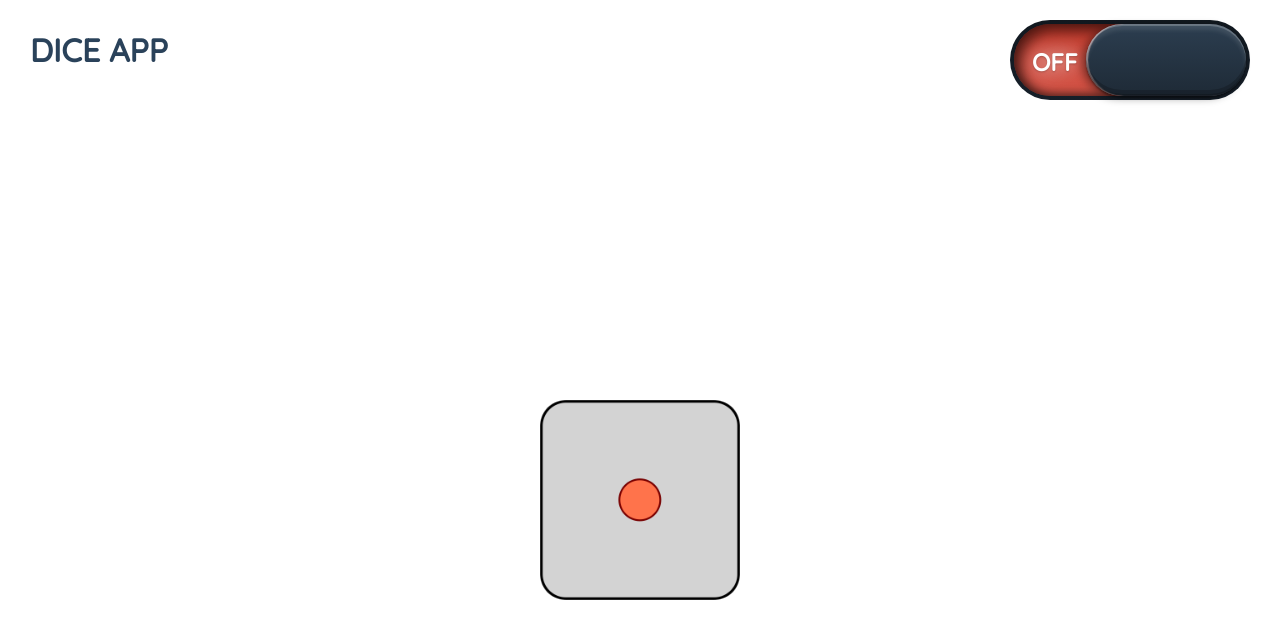
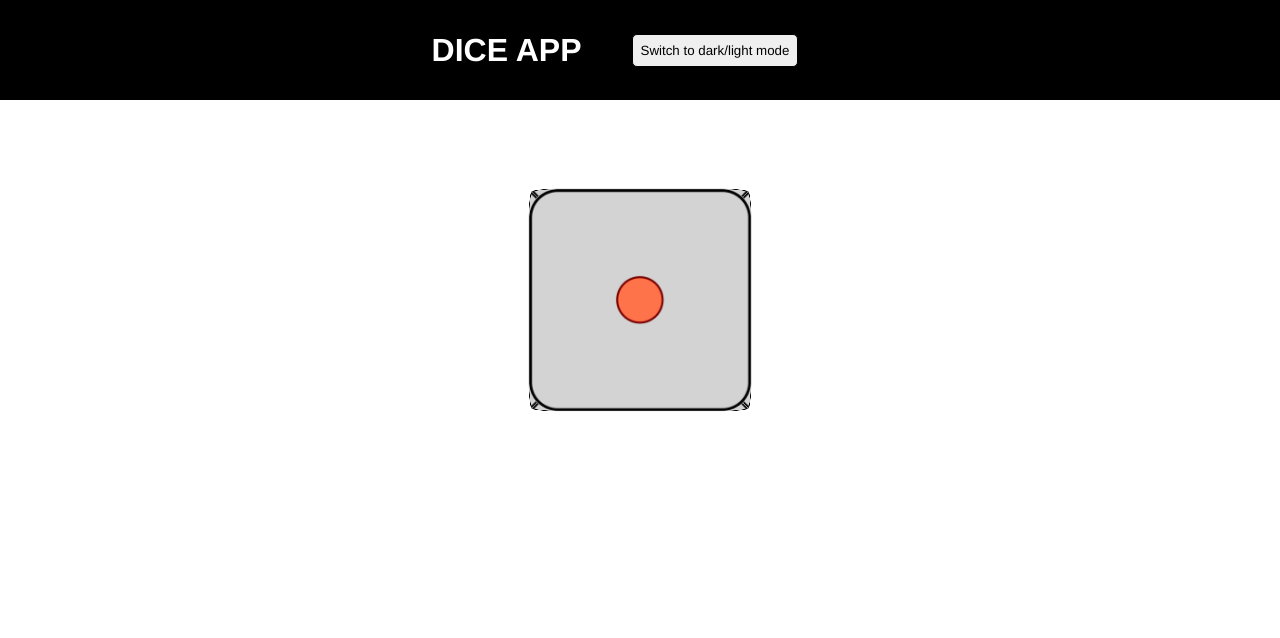
Before and after one commit to anasvakyathodi/Dice, a plain HTML site: page index.html in a window 1280 px wide. Drawn offline with Linux system fonts and the light colour scheme.

Commit message:
Revert "updated ui of dice app"

```diff
--- a/index.html
+++ b/index.html
@@ -4,9 +4,7 @@
 <head>
     <meta charset="UTF-8" />
     <script data-ad-client="ca-pub-1850733742011558" async src="https://pagead2.googlesyndication.com/pagead/js/adsbygoogle.js"></script>
-    <link href="https://fonts.googleapis.com/css2?family=Quicksand:wght@500&display=swap" rel="stylesheet">
     <link rel="stylesheet" href="styles.css" />
-    <link rel="stylesheet" href="switch.css" />
     <meta name="viewport" content="width=device-width, initial-scale=1.0" />
     <link rel="shortcut icon" href="./img/favicon.ico" type="image/x-icon">
     <link rel="icon" href="./img/favicon.ico" type="image/x-icon">
@@ -17,18 +15,13 @@
 <body>
     <header>
         <h1>Dice App</h1>
-        <label class="button">
-            <input type="checkbox">
-            <span></span>
-            <span></span>
-            <span></span>
-        </label>
+        <button>Switch to dark/light mode</button>
     </header>
     <section class="main">
         <div id="img-container">
             <audio id="sound_play" controls="none" preload="auto" style="display:none">
-                <source src="dice_roll_sound.mp3" type="audio/mp3">
-            </audio>
+        <source src="dice_roll_sound.mp3" type="audio/mp3">
+      </audio>
 
             <div class="front">
                 <img src="./img/1.png" alt="" onclick="play();" id="sound" />
--- a/js/color_scheme.js
+++ b/js/color_scheme.js
@@ -1,5 +1,6 @@
 $(document).ready(function() {
-    $("input").click(function() {
+    $("button").click(function() {
+
         $("body").toggleClass("dark-mode")
     })
 })
--- a/styles.css
+++ b/styles.css
@@ -1,7 +1,6 @@
 * {
     margin: 0;
     padding: 0;
-    user-select: none;
 }
 
 body {
@@ -11,29 +10,30 @@ body {
 
 header {
     display: flex;
-    justify-content: space-between;
+    justify-content: center;
     align-items: center;
     height: 10vh;
     margin: 0;
-    background: white;
+    background-color: black;
     color: white;
     padding: 10px;
+    font-size: 1rem;
+    font-family: "Franklin Gothic Medium", "Arial Narrow", Arial, sans-serif;
+    text-transform: uppercase;
+    text-align: center;
 }
 
 h1 {
-    color: #2a425a;
-    font-size: 2rem;
     display: flex;
-    font-family: "Quicksand", sans-serif;
-    text-transform: uppercase;
-    margin-left: 20px;
 }
 
 .main {
     width: 200px;
     height: 200px;
     position: relative;
-    margin: 200px auto;
+    margin: 0 auto 40px;
+    perspective: 1000px;
+    perspective-origin: 50% 100%;
 }
 
 #img-container {
@@ -88,14 +88,20 @@ img {
     transform: rotateX(-90deg)translateZ(100px);
 }
 
-.dark-mode {
-    background-color: #2a425a;
+button {
+    margin: 50px;
+    border-radius: 5px;
+    padding: 8px;
+    font-family: "Franklin Gothic Medium", "Arial Narrow", Arial, sans-serif;
+    border: 1px solid black;
 }
 
-.dark-mode header {
-    background-color: #2a425a;
+button:hover {
+    background-color: lightgray;
+    cursor: pointer;
 }
 
-.dark-mode h1 {
-    color: white !important;
+.dark-mode {
+    background-color: rgb(12, 1, 170);
+    color: white;
 }
--- a/switch.css
+++ /dev/null
@@ -1,85 +0,0 @@
-.button {
-    display: block;
-    position: absolute;
-    top: 60px;
-    right: -90px;
-    width: 240px;
-    height: 80px;
-    transform: translate(-50%, -50%);
-    background: linear-gradient(to bottom, #11181f 0%, #161f29 100%);
-    border-radius: 40px;
-    box-shadow: 0 0 0 1px rgba(255, 255, 255, 0.1);
-    cursor: pointer;
-    -webkit-tap-highlight-color: rgba(0, 0, 0, 0);
-}
-.button span {
-    position: absolute;
-    display: block;
-}
-.button span:first-of-type {
-    z-index: 100;
-    top: 4px;
-    right: 4px;
-    width: 160px;
-    height: 72px;
-    background: linear-gradient(to bottom, #2C3E50 0%, #1e2a36 100%);
-    box-shadow: 0 6px 4px rgba(255, 255, 255, 0.1) inset, 0 2px 0px rgba(255, 255, 255, 0.2) inset, 0 -6px 0px rgba(0, 0, 0, 0.2) inset, 0 -2px 0px rgba(0, 0, 0, 0.2) inset, 0 2px 2px rgba(0, 0, 0, 0.4), -4px 2px 8px rgba(0, 0, 0, 0.4), 2px 0 1px rgba(242, 201, 197, 0.5) inset;
-    border-radius: 36px;
-    transition: right 400ms ease, box-shadow 400ms ease;
-}
-.button span:nth-of-type(2),
-.button span:last-of-type {
-    z-index: 10;
-    width: 116px;
-    height: 72px;
-    transition: opacity 800ms ease 100ms;
-}
-.button span:nth-of-type(2):after,
-.button span:last-of-type:after {
-    position: absolute;
-    top: 26px;
-    line-height: 1;
-    font-family: "Quicksand", sans-serif;
-    font-weight: 800;
-    color: white;
-    font-size: 24px;
-    text-shadow: 0 1px 2px rgba(0, 0, 0, 0.2), 0 0 20px white;
-}
-.button span:nth-of-type(2) {
-    top: 4px;
-    left: 4px;
-    background: linear-gradient(to bottom, #C0392B 0%, #d65548 100%);
-    border-top-left-radius: 36px;
-    border-bottom-left-radius: 36px;
-    box-shadow: 4px 4px 12px 4px rgba(0, 0, 0, 0.5) inset, 0 -2px 8px rgba(0, 0, 0, 0.4) inset;
-}
-.button span:nth-of-type(2):after {
-    content: "OFF";
-    left: 18px;
-}
-.button span:last-of-type {
-    top: 4px;
-    right: 4px;
-    background: linear-gradient(to bottom, #3498DB 0%, #8bc4ea 100%);
-    border-top-right-radius: 36px;
-    border-bottom-right-radius: 36px;
-    box-shadow: -4px 4px 12px 4px rgba(0, 0, 0, 0.5) inset, 0 -2px 8px rgba(0, 0, 0, 0.4) inset;
-    opacity: 0.2;
-}
-.button span:last-of-type:after {
-    content: "ON";
-    right: 22px;
-}
-.button input[type="checkbox"] {
-    display: none;
-}
-.button input[type="checkbox"]:checked + span {
-    right: 76px;
-    box-shadow: 0 6px 4px rgba(255, 255, 255, 0.1) inset, 0 2px 0px rgba(255, 255, 255, 0.2) inset, 0 -6px 0px rgba(0, 0, 0, 0.2) inset, 0 -2px 0px rgba(0, 0, 0, 0.2) inset, 0 2px 2px rgba(0, 0, 0, 0.4), 4px 2px 8px rgba(0, 0, 0, 0.4), -2px 0 1px rgba(225, 240, 250, 0.5) inset;
-}
-.button input[type="checkbox"]:checked + span + span {
-    opacity: 0.2;
-}
-.button input[type="checkbox"]:checked + span + span + span {
-    opacity: 1;
-}
```
